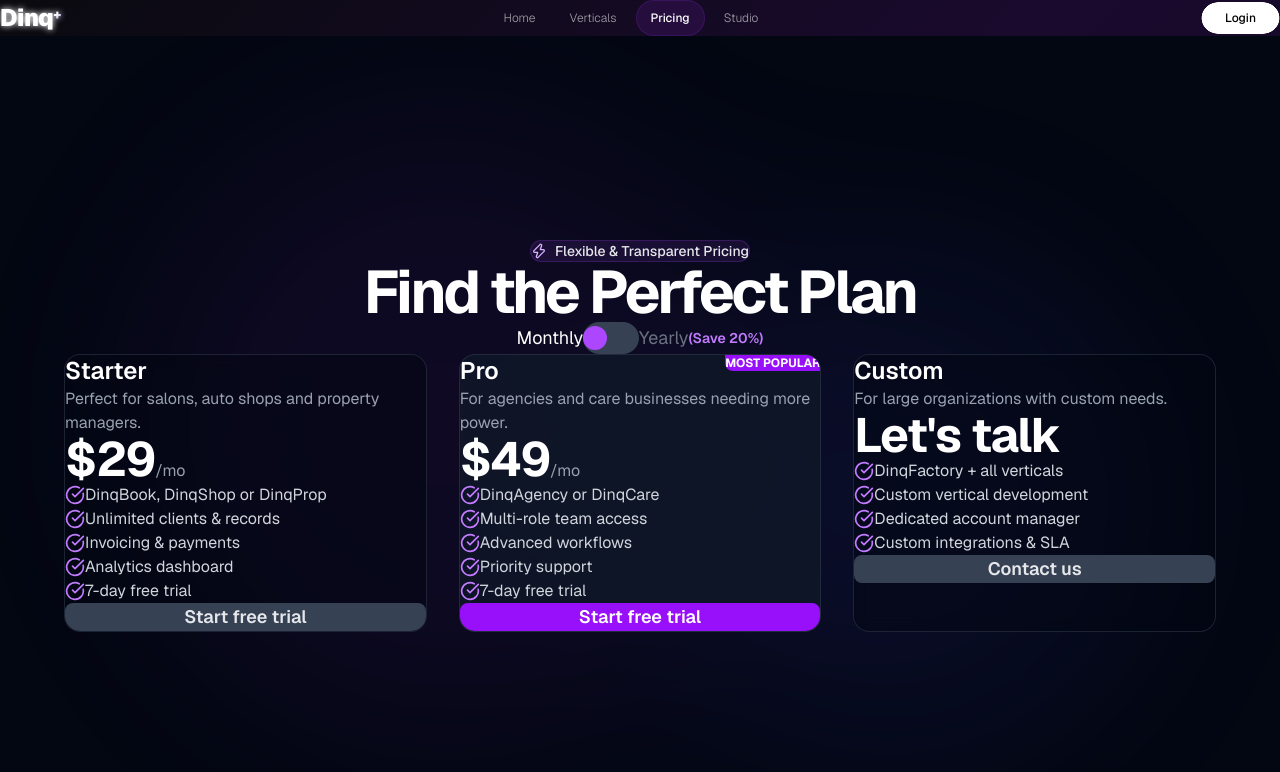
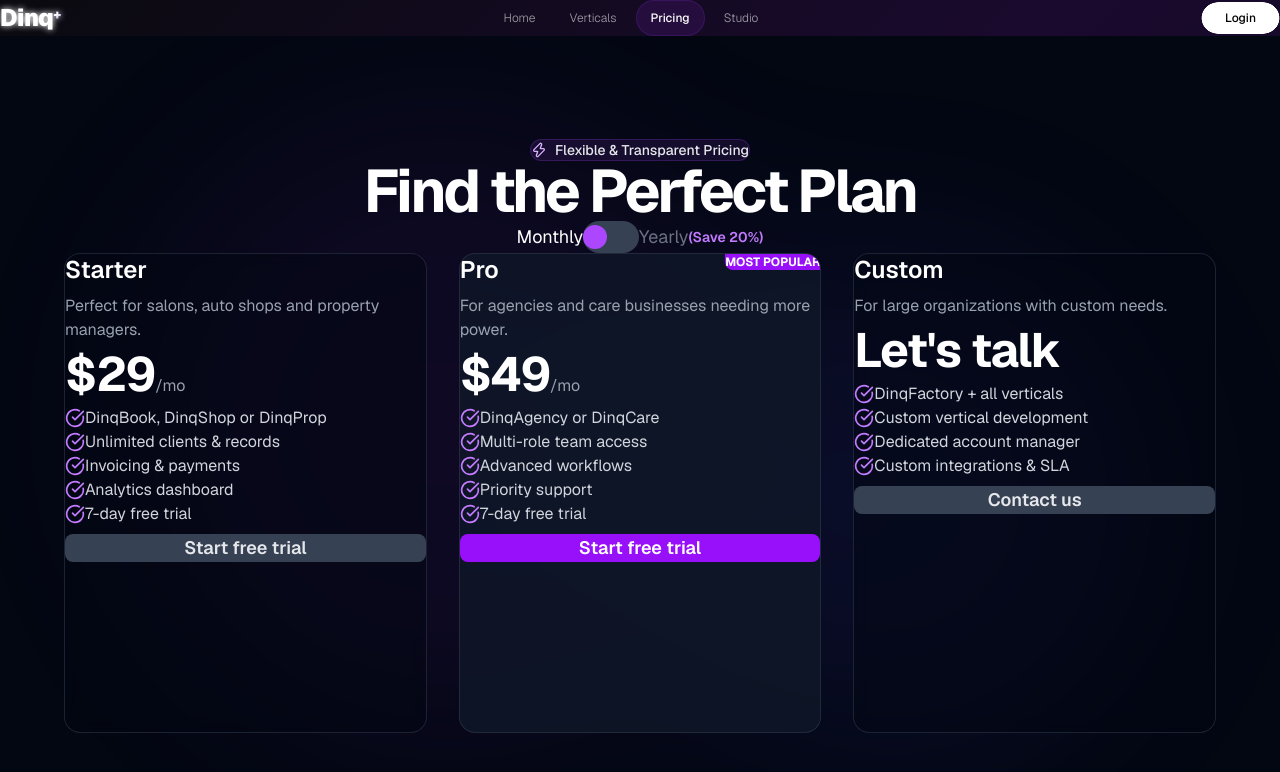
Before and after one commit to taydo44/dinqplus-marketing, a Next.js app in the folder dinqplus-marketing/: page /pricing in a window 1280 px wide. Shown: the top 772 px of the page. Built offline with nearby package versions, Linux system fonts and the light colour scheme.

Commit message:
fix: pricing card height and spacing

```diff
--- a/dinqplus-marketing/components/aurora-pricing.tsx
+++ b/dinqplus-marketing/components/aurora-pricing.tsx
@@ -165,7 +165,7 @@
             animate="visible"
             whileHover={{ y: -10, scale: 1.02 }}
             className={cn(
-              "relative p-8 rounded-2xl border border-gray-700/50 overflow-hidden",
+              "relative p-8 rounded-2xl border border-gray-700/50 overflow-hidden min-h-[480px] flex flex-col",
               plan.isFeatured
                 ? "bg-gray-900/80"
                 : "bg-gray-950/50 backdrop-blur-sm"
@@ -182,7 +182,7 @@
                 MOST POPULAR
               </div>
             )}
-            <div className="relative z-10 flex flex-col h-full">
+            <div className="relative z-10 flex flex-col h-full gap-2">
               <h3 className="text-2xl font-semibold text-white">{plan.name}</h3>
               <p className="text-gray-400 mt-2">{plan.description}</p>
 
```
